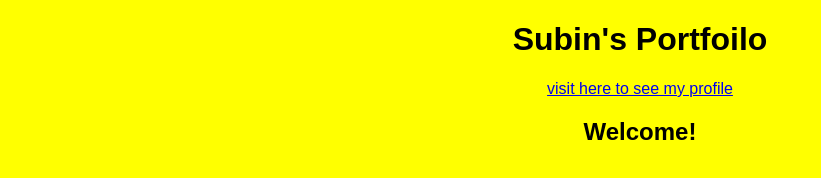
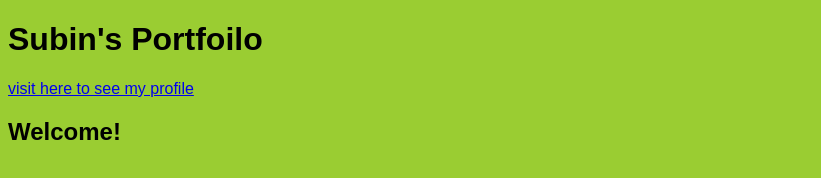
Before and after one commit to subin-kim1123/example-repository, a plain HTML site: page index.html in a window 1280 px wide. Shown: the whole page, without its empty margins (0-821 px from the left). Drawn offline with Linux system fonts and the light colour scheme.

Commit message:
updated2

```diff
--- a/style.css
+++ b/style.css
@@ -1,5 +1,5 @@
 body {
-    background:yellow;
+    background:yellowgreen;
     font-family: arial;
-    text-align: center;
+    align-items: center;
 }
```
